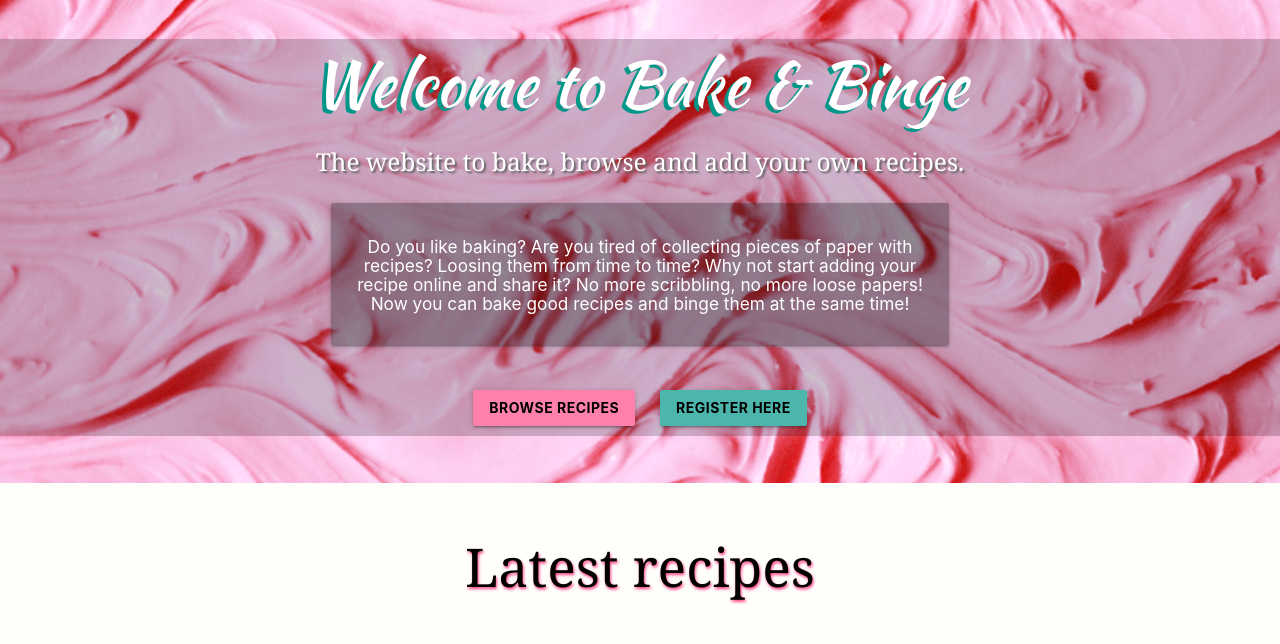
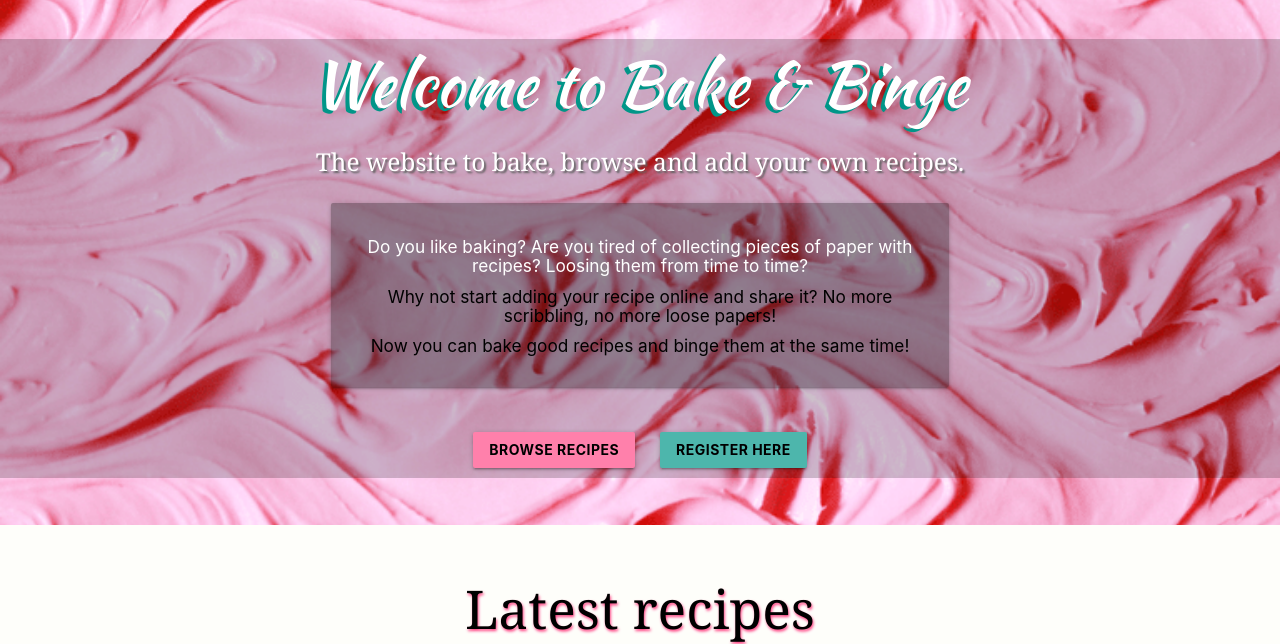
Before and after one commit to chizzletaz/BakeAndBinge, a Flask app: page / in a window 1280 px wide. Shown: the part 65-709 px from the top of the page. Run offline with Flask 2, Linux system fonts and the light colour scheme; data that the repository does not hold is empty; some libraries are stand-ins or nearby versions.

Commit message:
Layout: put text in landing page in card.

```diff
--- a/templates/index.html
+++ b/templates/index.html
@@ -8,14 +8,15 @@
         <h5 class="white-text text-shadow">The website to bake, browse and add your own recipes.</h5>
         <div class="row equal-col">
             <div class="col s12 l6">
-              <div class="card center-align hero-text">
-                <div class="card-content">
-                  <h6 class="white-text">Do you like baking? Are you tired of collecting pieces of paper with recipes? Loosing them from time to time?
-                    Why not start adding your recipe online and share it? No more scribbling, no more loose papers!
-                    Now you can bake good recipes and binge them at the same time!
-                  </h6>
+                <div class="card center-align hero-text">
+                    <div class="card-content">
+                        <h6 class="white-text">Do you like baking? Are you tired of collecting pieces of paper with
+                            recipes? Loosing them from time to time?</h6>
+                        <h6>Why not start adding your recipe online and share it? No more scribbling, no more loose
+                            papers!</h6>
+                        <h6>Now you can bake good recipes and binge them at the same time!</h6>
+                    </div>
                 </div>
-              </div>
             </div>
         </div>
         <h6 class="center-align">
```
